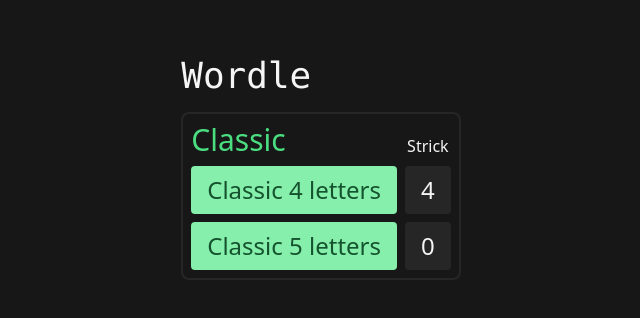
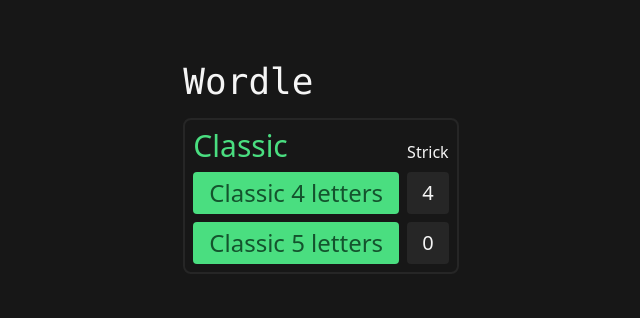
Before and after one commit to starfolll/wordle, a Vue app: page / in a window 1280 px wide. Shown: the part 232-550 px from the top of the page, without its empty margins (319-959 px from the left). Built offline with nearby package versions, Linux system fonts and the light colour scheme.

Commit message:
Added bank store, improved home view

```diff
--- /dev/null
+++ b/src/stores/bank.store.ts
@@ -0,0 +1,10 @@
+import { defineStore } from 'pinia'
+import { ref } from 'vue'
+
+export const useBankStore = defineStore('bank', () => {
+  const coins = ref(0)
+
+  return {
+    coins,
+  }
+})
--- a/src/stores/settings.store.ts
+++ b/src/stores/settings.store.ts
@@ -1,9 +1,9 @@
 import { defineStore } from 'pinia'
 
 export const useSettingsStore = defineStore('settings', () => {
-  // const minLoadTime = 500
+  const language = 'en'
 
   return {
-    // minLoadTime,
+    language,
   }
 })
--- a/src/views/Home.view.vue
+++ b/src/views/Home.view.vue
@@ -21,7 +21,8 @@
 
 // game modes:
 // 1. regular game (4/5 letters) (with game strick counter)
-// 2. long words with 5+ letters, 3 guesses, but with a hint, separated by english level (A1, A2, B1, B2, C1, C2)
+// 2. learning words (A1, A2, B1, B2, C1, C2) (roadmap)
+// 3. long words with 5+ letters, 3 guesses, but with a hint, separated by english level
 </script>
 
 <template>
@@ -44,23 +45,23 @@
 
         <button
           :disabled="wordleStore.loading"
-          class="px-4 py-2 text-2xl text-green-900 bg-green-300 rounded"
+          class="px-4 py-1 text-2xl text-green-900 bg-green-400 rounded"
           @click="startGame.classic4Letters"
         >
           Classic 4 letters
         </button>
-        <div class="flex items-center justify-center px-4 py-2 text-2xl rounded bg-neutral-800">
+        <div class="flex items-center justify-center text-xl rounded aspect-square bg-neutral-800">
           4
         </div>
 
         <button
           :disabled="wordleStore.loading"
-          class="px-4 py-2 text-2xl text-green-900 bg-green-300 rounded"
+          class="px-4 py-1 text-2xl text-green-900 bg-green-400 rounded"
           @click="startGame.classic5Letters"
         >
           Classic 5 letters
         </button>
-        <div class="flex items-center justify-center px-4 py-2 text-2xl rounded bg-neutral-800">
+        <div class="flex items-center justify-center text-xl rounded aspect-square bg-neutral-800">
           0
         </div>
       </LoadingBox>
```
